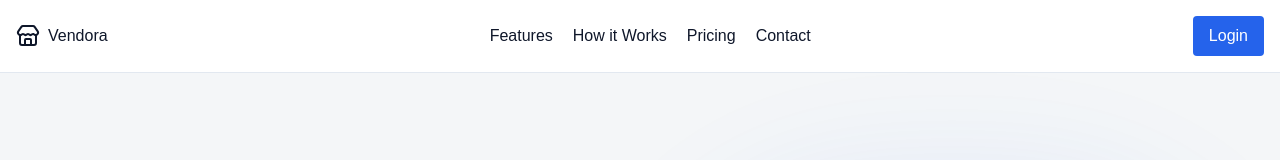
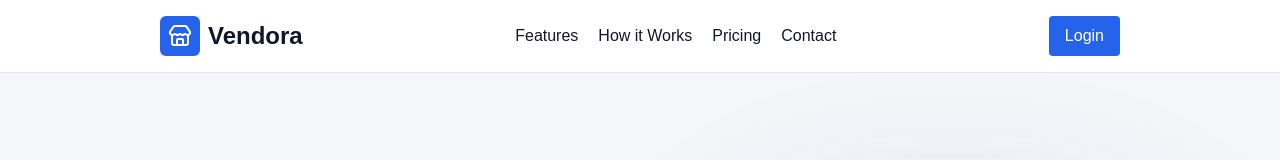
Before and after one commit to Pharez-Oyelade/smartstore, a Next.js app in the folder frontend/: page / in a window 1280 px wide. Shown: the top 160 px of the page. Built offline with nearby package versions, Linux system fonts and the light colour scheme; no server answers.

Commit message:
Adjustments

```diff
--- a/frontend/src/components/Navbar.jsx
+++ b/frontend/src/components/Navbar.jsx
@@ -4,10 +4,10 @@
 
 const Navbar = () => {
   return (
-    <nav className="flex justify-between items-center p-4 bg-surface border-b border-border">
+    <nav className="flex justify-between items-center px-40 py-4 bg-surface border-b border-border shadow-xl">
       <div className="flex items-center gap-2">
-        <Store />
-        <h1>Vendora</h1>
+        <Store className="w-10 h-10 bg-accent p-2 rounded-md text-white" />
+        <h1 className="text-2xl font-bold">Vendora</h1>
       </div>
 
       <ul className="flex gap-5">
```
